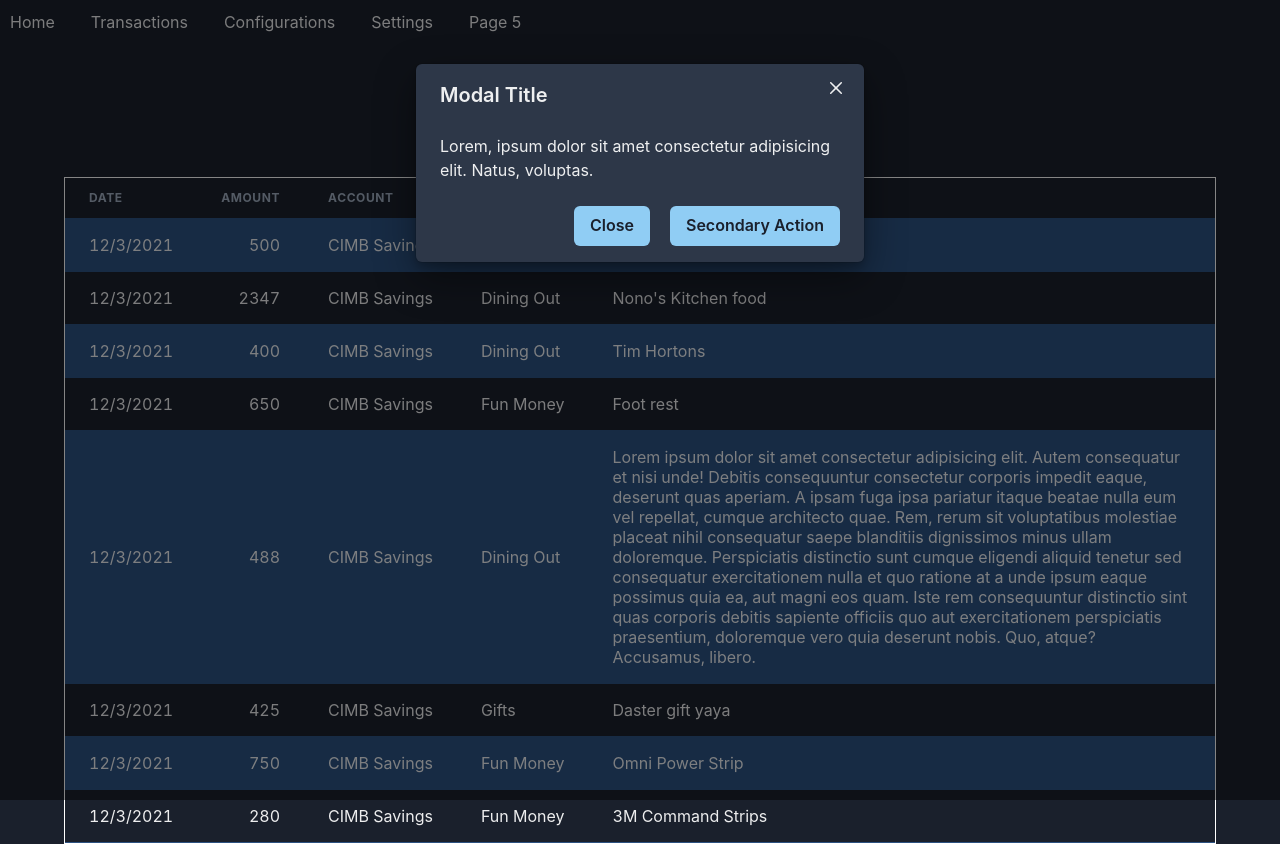
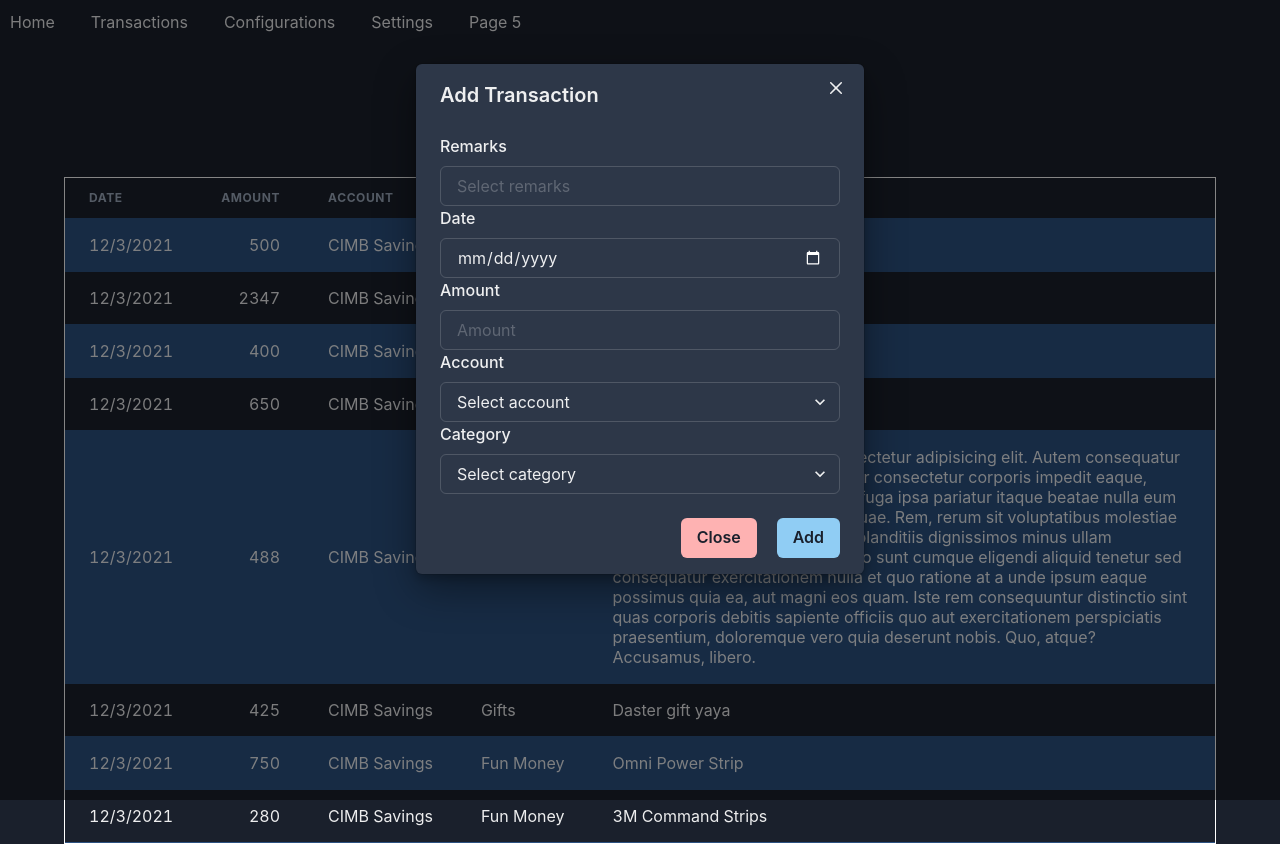
Before and after one commit to bpagal/expense-tracker-next13, a Next.js app: page / in a window 1280 px wide. Both pictures are taken after a click on the button "Open Modal". Built offline with nearby package versions, Linux system fonts and the light colour scheme.

Commit message:
temp only

```diff
--- a/components/AddTransactionModal.tsx
+++ b/components/AddTransactionModal.tsx
@@ -7,6 +7,13 @@ import {
   ModalBody,
   ModalCloseButton,
   Button,
+  Input,
+  Select,
+  Stack,
+  FormControl,
+  FormLabel,
+  FormErrorMessage,
+  FormHelperText,
 } from '@chakra-ui/react';
 
 interface Props {
@@ -20,20 +27,46 @@ const AddTransactionModal = ({ isOpen, onClose }: Props) => {
       <Modal isOpen={isOpen} onClose={onClose}>
         <ModalOverlay />
         <ModalContent>
-          <ModalHeader>Modal Title</ModalHeader>
+          <ModalHeader>Add Transaction</ModalHeader>
           <ModalCloseButton />
           <ModalBody>
-            <p>
-              Lorem, ipsum dolor sit amet consectetur adipisicing elit. Natus,
-              voluptas.
-            </p>
+            {/* <Stack spacing={'10px'}> */}
+            <FormControl>
+              <FormLabel>Remarks</FormLabel>
+              <Input placeholder="Select remarks" size="md" />
+            </FormControl>
+            <FormControl>
+              <FormLabel>Date</FormLabel>
+              <Input size="md" type="date" />
+              <FormErrorMessage>Date is required.</FormErrorMessage>
+            </FormControl>
+            <FormControl>
+              <FormLabel>Amount</FormLabel>
+              <Input placeholder="Amount" size="md" />
+            </FormControl>
+            <FormControl>
+              <FormLabel>Account</FormLabel>
+              <Select placeholder="Select account">
+                <option value="option1">CIMB Savings</option>
+                <option value="option2">KOMO Savings</option>
+              </Select>
+            </FormControl>
+            <FormControl>
+              <FormLabel>Category</FormLabel>
+              <Select placeholder="Select category">
+                <option value="option1">Gifts</option>
+                <option value="option2">Dining Out</option>
+                <option value="option2">Fun Money</option>
+              </Select>
+            </FormControl>
+            {/* </Stack> */}
           </ModalBody>
 
           <ModalFooter>
-            <Button colorScheme="blue" mr={'20px'} onClick={onClose}>
+            <Button colorScheme="red" mr={'20px'} onClick={onClose}>
               Close
             </Button>
-            <Button colorScheme="blue">Secondary Action</Button>
+            <Button colorScheme="blue">Add</Button>
           </ModalFooter>
         </ModalContent>
       </Modal>
```
